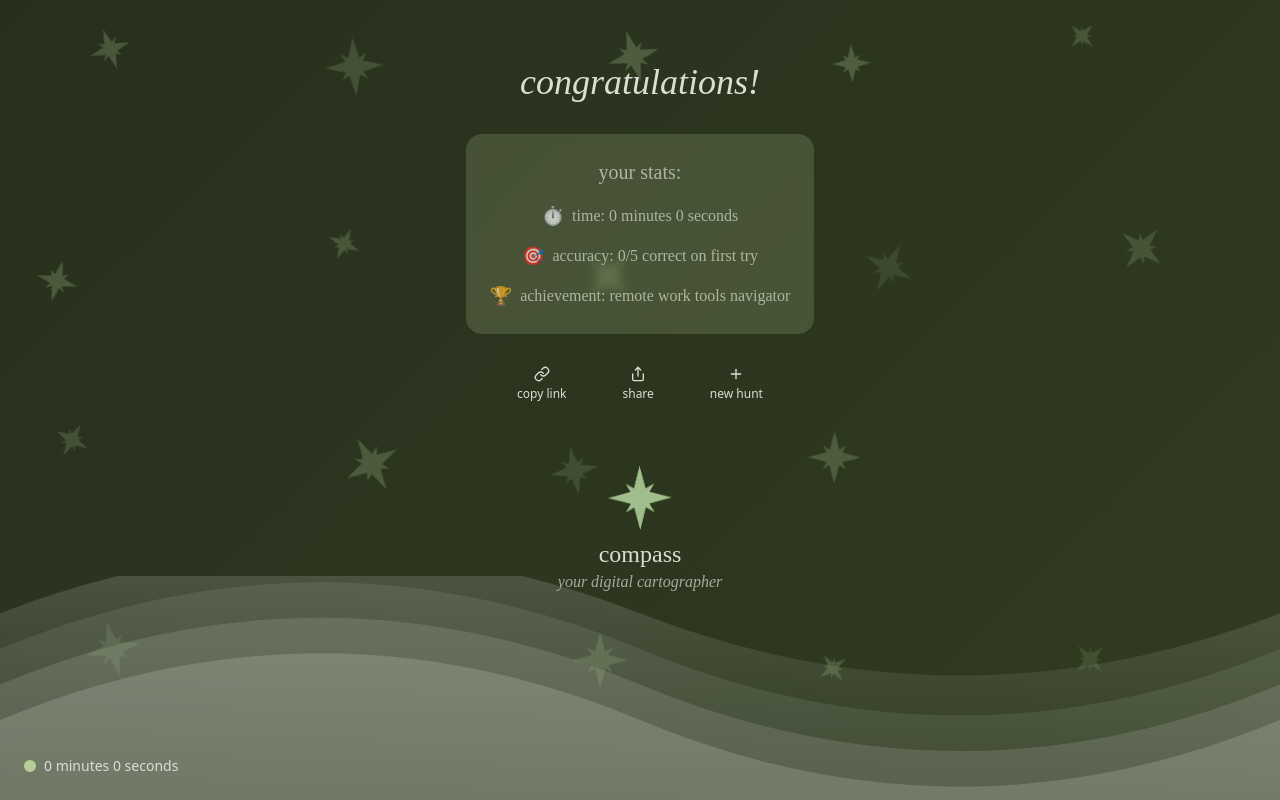
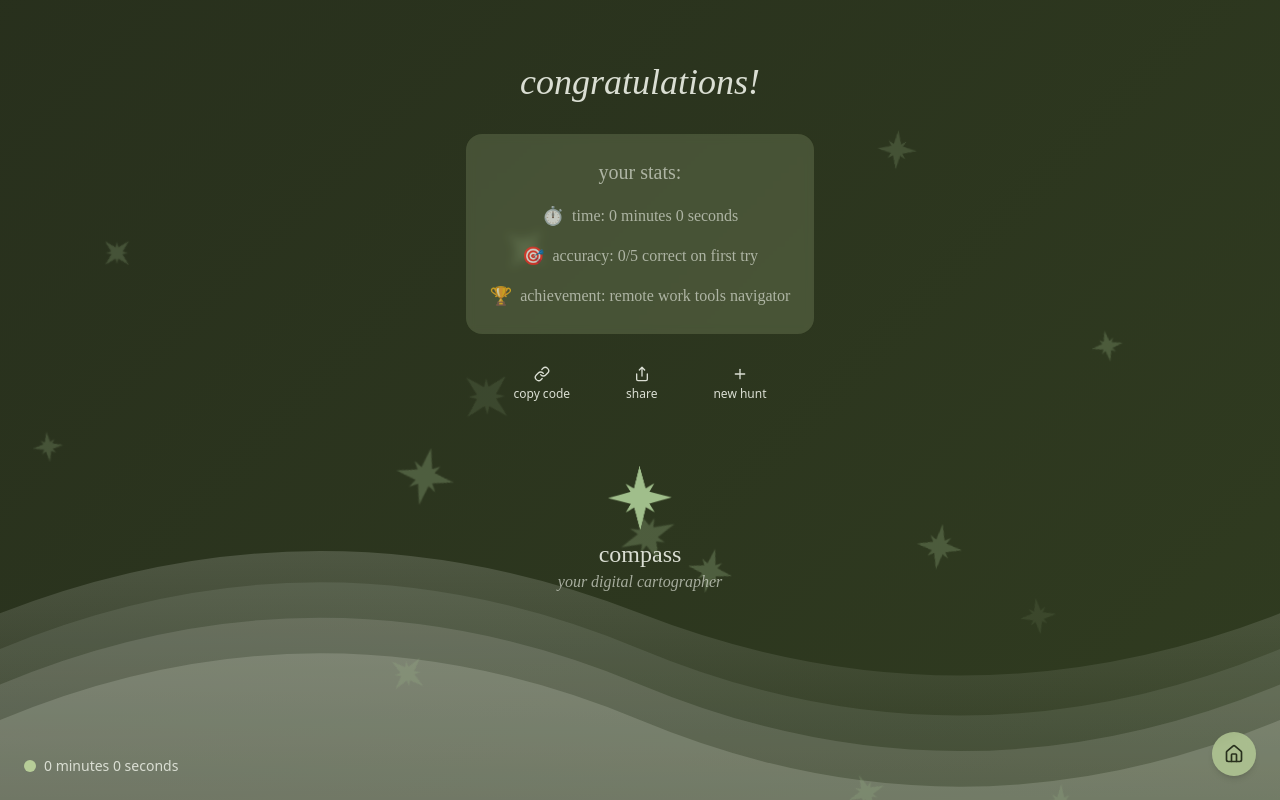
Before and after one commit to anishfish2/compass, a Next.js app in the folder compass-main/: page /Complete in a window 1280 px wide. Built offline with nearby package versions, Linux system fonts and the light colour scheme.

Commit message:
made a bunch of ui changes and fixed a bunch of small stuff

```diff
--- a/compass-main/src/components/AnswerInput.tsx
+++ b/compass-main/src/components/AnswerInput.tsx
@@ -3,10 +3,11 @@ import { ArrowUp } from "lucide-react";
 import { Button } from "@/components/ui/button";
 import { cn } from "@/lib/utils";
 
-interface AnswerInputProps {
+export interface AnswerInputProps {
   placeholder: string;
   onSubmit: (answer: string) => void;
   isLoading?: boolean;
+  error?: boolean;           // ➊ new
   className?: string;
 }
 
@@ -14,6 +15,7 @@ export const AnswerInput = ({
   placeholder,
   onSubmit,
   isLoading = false,
+  error = false,
   className
 }: AnswerInputProps) => {
   const [value, setValue] = useState("");
@@ -27,7 +29,12 @@ export const AnswerInput = ({
   };
 
   return (
-    <form onSubmit={handleSubmit} className={cn("relative", className)} style={{ width: '100%', maxWidth: 'none' }}>
+    <form
+      onSubmit={handleSubmit}
+      className={cn("relative", className, error && "animate-shake")}   // ➋
+      style={{ width: "100%", maxWidth: "none" }}
+    >
+
       <style>{`
         form { max-width: none !important; width: 600px !important; }
       `}</style>
--- a/compass-main/src/components/BackgroundStars.tsx
+++ b/compass-main/src/components/BackgroundStars.tsx
@@ -1,62 +1,85 @@
 import { CompassStar } from "@/components/CompassStar";
+import { useState, useCallback } from "react";
 
-
-// Customize how many rows/cols to divide the screen into
-const GRID_ROWS = 4;
-const GRID_COLS = 5;
-const CELL_PADDING_PERCENT = 10; // avoid exact edges
+// how many stars
 const MAX_STARS = 18;
 
+// helper for random numbers
+const rand = (min: number, max: number) =>
+  Math.random() * (max - min) + min;
 
-export const BackgroundStars = () => {
- const takenCells = new Set<string>();
- const stars = [];
+interface StarProps { id: number }
 
+const Star = ({ id }: StarProps) => {
+  // a little factory so we can reuse it on every respawn
+  const makeVars = useCallback(() => {
+    const size = Math.floor(rand(30, 60));      // 30‑60 px
+    const startRot = rand(0, 360);
+    const dx = rand(-1200, 1200);               // px to drift (off‑screen)
+    const dy = rand(-800, 800);
+    const dur = rand(12, 20);                   // 12‑20 s
+    const spinDur = dur * 2;                    // 24‑40 s
+    const opacity = rand(0.1, 0.3);
+    const left = rand(0, 100);                  // vw%
+    const top = rand(0, 100);                   // vh%
 
- while (stars.length < MAX_STARS && takenCells.size < GRID_ROWS * GRID_COLS) {
-   const row = Math.floor(Math.random() * GRID_ROWS);
-   const col = Math.floor(Math.random() * GRID_COLS);
-   const cellId = `${row}-${col}`;
+    return { size, startRot, dx, dy, dur, spinDur, opacity, left, top };
+  }, []);
 
+  const [vars, setVars] = useState(makeVars);
 
-   if (takenCells.has(cellId)) continue;
-   takenCells.add(cellId);
+  // re‑randomise when the drift animation loops
+  const handleIter = () => setVars(makeVars());
 
-
-   const cellWidth = 100 / GRID_COLS;
-   const cellHeight = 100 / GRID_ROWS;
-   const top =
-     row * cellHeight +
-     CELL_PADDING_PERCENT * (Math.random() * 0.5 + 0.25); // ~2.5–7.5%
-   const left =
-     col * cellWidth +
-     CELL_PADDING_PERCENT * (Math.random() * 0.5 + 0.25); // ~2.5–7.5%
-
-
-   const size = Math.floor(Math.random() * 30) + 30; // 30–60px
-   const rotate = Math.random() * 360;
-   const opacity = 0.1 + Math.random() * 0.2;
-
-
-   stars.push(
+  return (
     <div
-       key={cellId}
-       className="absolute pointer-events-none"
+      key={id}
+      onAnimationIteration={handleIter}
+      className="absolute pointer-events-none will-change-transform"
       style={{
-         top: `${top}%`,
-         left: `${left}%`,
-         width: `${size}px`,
-         height: `${size}px`,
-         transform: `rotate(${rotate}deg)`,
-         opacity,
+        top: `${vars.top}vh`,
+        left: `${vars.left}vw`,
+        width: vars.size,
+        height: vars.size,
+        opacity: vars.opacity,
         filter: "blur(0.5px)",
+        // per‑star CSS vars
+        ["--dx" as any]: `${vars.dx}px`,
+        ["--dy" as any]: `${vars.dy}px`,
+        ["--start" as any]: `${vars.startRot}deg`,
+        animation: `drift ${vars.dur}s linear infinite,
+                    spin ${vars.spinDur}s linear infinite`
       }}
     >
       <CompassStar className="text-accent w-full h-full" />
     </div>
   );
+};
+
+export const BackgroundStars = () => (
+  <>
+    <div className="fixed inset-0 overflow-hidden pointer-events-none z-0">
+
+      {Array.from({ length: MAX_STARS }, (_, i) => (
+        <Star key={i} id={i} />
+      ))}
+
+    </div>
+    {/* global keyframes (once) */}
+    <style jsx global>{`
+      @keyframes drift {
+        from {
+          transform: translate(0, 0) rotate(var(--start));
         }
-
-
- return <>{stars}</>;
-};
+        to {
+          transform: translate(var(--dx), var(--dy)) rotate(var(--start));
+        }
+      }
+      @keyframes spin {
+        to {
+          transform: rotate(calc(var(--start) + 360deg));
+        }
+      }
+    `}</style>
+  </>
+);
--- /dev/null
+++ b/compass-main/src/components/HomeButton.tsx
@@ -0,0 +1,24 @@
+
+// components/HomeButton.tsx
+import Link from "next/link";
+import { Home } from "lucide-react";
+import { cn } from "@/lib/utils";
+
+interface HomeButtonProps {
+  className?: string;
+}
+
+export const HomeButton = ({ className }: HomeButtonProps) => (
+  <Link
+    href="/"
+    aria-label="Back to home"
+    className={cn(
+      "fixed bottom-6 right-6 z-50 bg-accent/80 backdrop-blur-sm",
+      "hover:bg-accent text-accent-foreground shadow-md",
+      "rounded-full p-3 transition-all",
+      className
+    )}
+  >
+    <Home className="h-5 w-5" />
+  </Link>
+);
--- a/compass-main/src/pages/Complete.tsx
+++ b/compass-main/src/pages/Complete.tsx
@@ -5,11 +5,11 @@ import { CompassStar } from "@/components/CompassStar";
 import { Button } from "@/components/ui/button";
 import html2canvas from "html2canvas";
 import { BackgroundStars } from "@/components/BackgroundStars";
-
+import { useState } from "react";
 const MountainBackground = () => {
   return (
     <svg
-      className="absolute bottom-0 left-0 w-full h-[28vh] z-0 pointer-events-none"
+      className="absolute bottom-0 left-0 w-full h-[40vh] z-0 pointer-events-none"
       viewBox="0 0 1440 440"
       preserveAspectRatio="xMidYMax slice"
     >
@@ -36,7 +36,6 @@ const Complete = () => {
   const correctAnswers = parseInt((router.query.correctAnswers as string) || "0");
   const totalClues = parseInt((router.query.totalClues as string) || "5");
   const answers = router.query.answers ? JSON.parse(router.query.answers as string) : [];
-
   const formatTime = (seconds: number) => {
     const minutes = Math.floor(seconds / 60);
     const secs = seconds % 60;
@@ -57,21 +56,30 @@ const Complete = () => {
     }
   };
 
+
   const handleCopyLink = async () => {
+    const code = router.query.key as string | undefined;
+
+    if (!code) {
+      alert("No room code found in the URL.");
+      return;
+    }
+
     try {
-      await navigator.clipboard.writeText(window.location.href);
-      alert("Link copied to clipboard!");
-    } catch (err) {
-      alert("Failed to copy link.");
+      await navigator.clipboard.writeText(code);
+      alert(`Room code "${code}" copied to clipboard!`);
+    } catch {
+      alert("Failed to copy room code.");
     }
   };
+
 
   return (
     <motion.div
       initial={{ opacity: 0, scale: 0.95 }}
       animate={{ opacity: 1, scale: 1 }}
       transition={{ duration: 0.6 }}
-      className="relative min-h-screen bg-gradient-forest flex flex-col items-center justify-center p-6 overflow-hidden"
+      className="relative min-h-screen bg-gradient-forest flex flex-col items-center justify-center p-6 overflow-visible"
     >
       <MountainBackground />
       <BackgroundStars />
@@ -113,7 +121,7 @@ const Complete = () => {
             className="text-foreground hover:text-accent hover:bg-accent/20 flex flex-col items-center gap-1"
           >
             <LinkIcon className="w-5 h-5" />
-            <span className="text-xs">copy link</span>
+            <span className="text-xs">copy code</span>
           </Button>
 
           <Button
--- a/compass-main/src/pages/Landing.tsx
+++ b/compass-main/src/pages/Landing.tsx
@@ -82,7 +82,7 @@ const Landing = () => {
         return;
       }
 
-      router.push(`/hunt?key=${huntKey}`);
+      router.push(`/Hunt?key=${huntKey}`);
     } catch (err) {
       console.error("Unexpected error:", err);
       setError("An unexpected error occurred – please try again");
@@ -201,7 +201,7 @@ const Landing = () => {
 
               <div className="space-y-2">
                 <AnswerInput
-                  placeholder="enter a hunt key or shareable link..."
+                  placeholder="enter a hunt key..."
                   onSubmit={handleShareableLinkWrapper}
                   isLoading={isLoading}
                   className="max-w-md mx-auto text-base placeholder:text-foreground/50 placeholder:text-md placeholder:italic placeholder:font-serif font-serif"
--- a/compass-main/src/pages/_app.tsx
+++ b/compass-main/src/pages/_app.tsx
@@ -1,6 +1,12 @@
+import "@/index.css";
 import type { AppProps } from "next/app";
-import "@/index.css";
+import { HomeButton } from "@/components/HomeButton";
 
-export default function App({ Component, pageProps }: AppProps) {
-  return <Component {...pageProps} />;
+export default function MyApp({ Component, pageProps }: AppProps) {
+  return (
+    <>
+      <Component {...pageProps} />
+      <HomeButton />
+    </>
+  );
 }
--- a/compass-main/src/pages/api/generate_quiz.ts
+++ b/compass-main/src/pages/api/generate_quiz.ts
@@ -95,9 +95,14 @@ export default async function handler(
 ) {
   if (req.method !== 'POST')
     return res.status(405).json({ error: 'Method not allowed' });
-
-  const schema = z.object({ prompt: z.string().min(3) });
-  const { prompt } = schema.parse(req.body);
+  console.log("YUH", req.body);
+  const schema = z.object({
+    topics: z.string(),
+    links: z.array(z.string()).optional(),
+    hints: z.string().optional()
+  });
+  const { topics, links, hints } = schema.parse(req.body);
+  const prompt = topics;
 
   const steps: ScavengerStep[] = [];
 
@@ -118,7 +123,7 @@ export default async function handler(
     // ─── 1. Ask OpenAI for candidate pages ─────────────────────────
     const research = (await askOpenAIForJson(
       `
-      Research websites for a scavenger hunt about "${prompt}".
+      Research websites for a scavenger hunt about "${prompt}". If links are provided in ${links}, use them. Also include ${hints} in your research.
       Find 5 interesting websites with specific pages (not just homepages) that would create an educational journey.
       Each site should have pages that are 1‑2 clicks from the homepage.
 
```
Also changed, not shown: compass-main/src/components/HintButton.tsx (+15 -14 lines), compass-main/src/pages/Design.tsx (+5 -5 lines), compass-main/src/pages/Hunt.tsx (+104 -38 lines), compass-main/src/pages/api/openai.ts (line endings or trailing spaces). Lines whose indentation alone changed are shown as unchanged.
